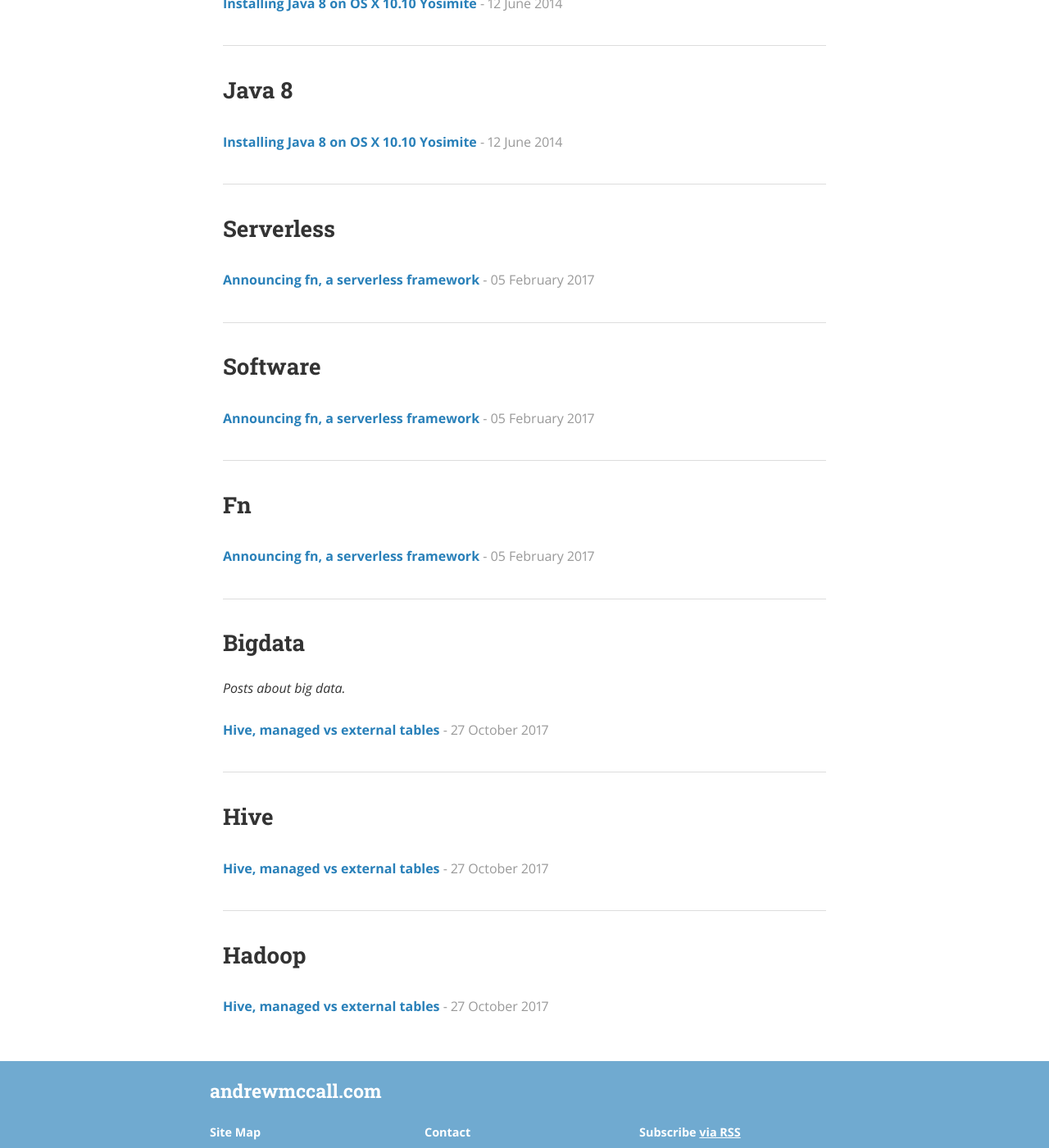
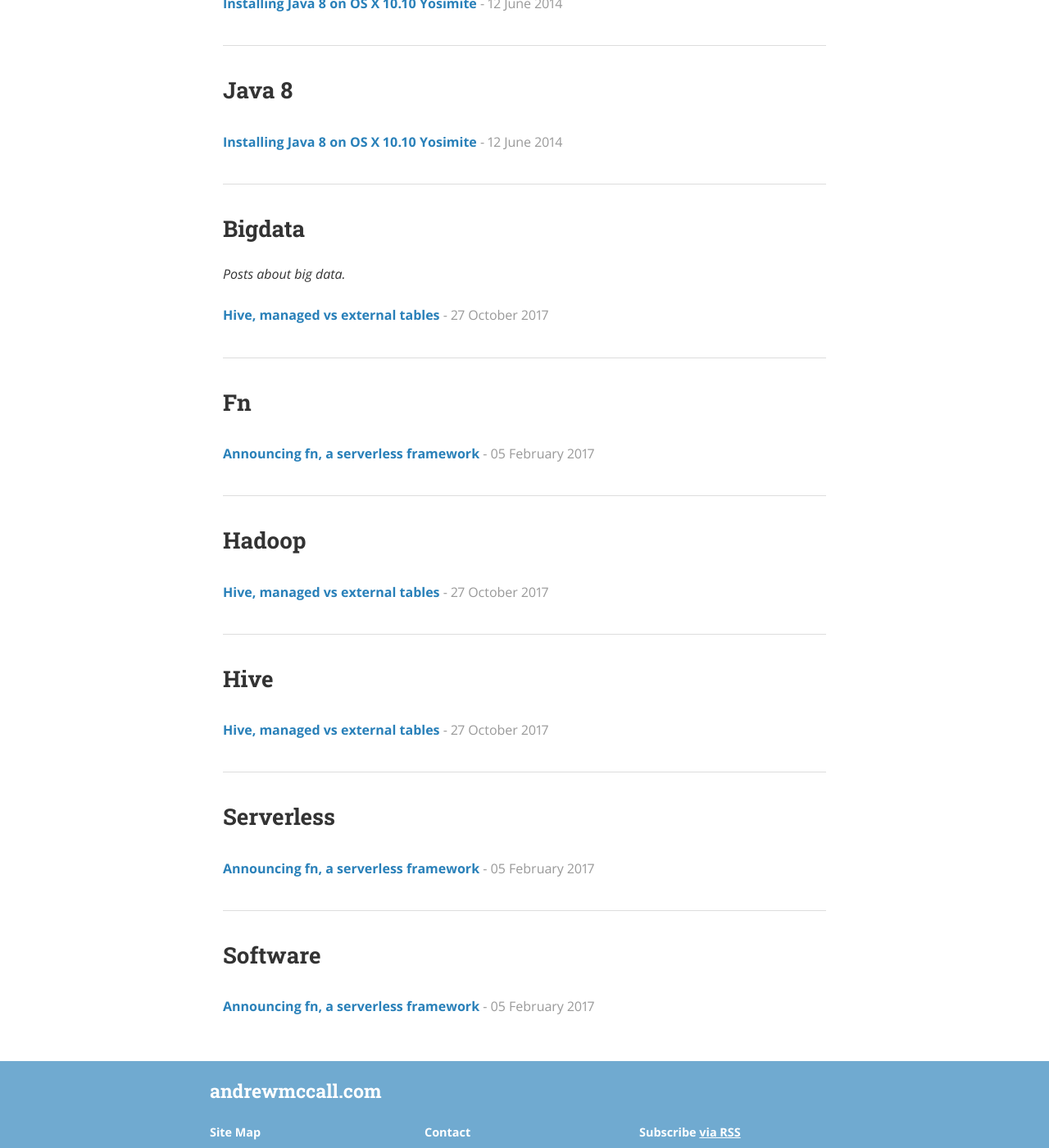
Before and after one commit to andrewmccall/andrewmccall.github.com, a Jekyll site: the page built from posts.html, in a window 1280 px wide and 1400 px high, scrolled down 298 px. Shown: the whole window at 82% size. Built offline with Jekyll 4.4.1, drawn with Linux system fonts in a browser that asks for light colours; nearby versions of some CDN libraries; part of the change alters nothing that is shown.

```diff
--- a/posts.html
+++ b/posts.html
@@ -4,7 +4,9 @@ title: "Posts"
 permalink: /posts/
 ---
 
-{% for category in site.categories %}
+{% assign sortedCategories = site.categories | sort %}
+{% for category in sortedCategories %}
+
   {% capture cat %}{{ category | first }}{% endcapture %}
   <h2 id="{{cat}}">{{ cat | capitalize }}</h2>
   {% for desc in site.descriptions %}
```
